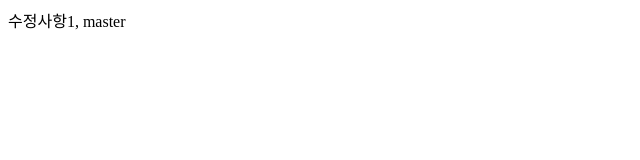
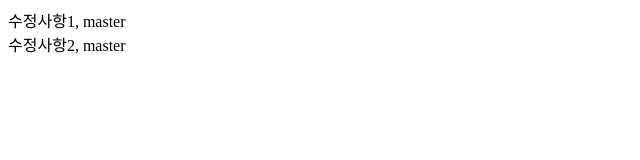
Before and after one commit to jiwoog0/0308, a plain HTML site: page index.html in a window 1280 px wide. Shown: the whole page, without its empty margins (0-640 px from the left). Drawn offline with Linux system fonts and the light colour scheme.

Commit message:
master수정2

```diff
--- a/index.html
+++ b/index.html
@@ -8,6 +8,7 @@
 </head>
 <body>
     <div>수정사항1, master </div>
+    <div>수정사항2, master </div>
 
 
 
```
